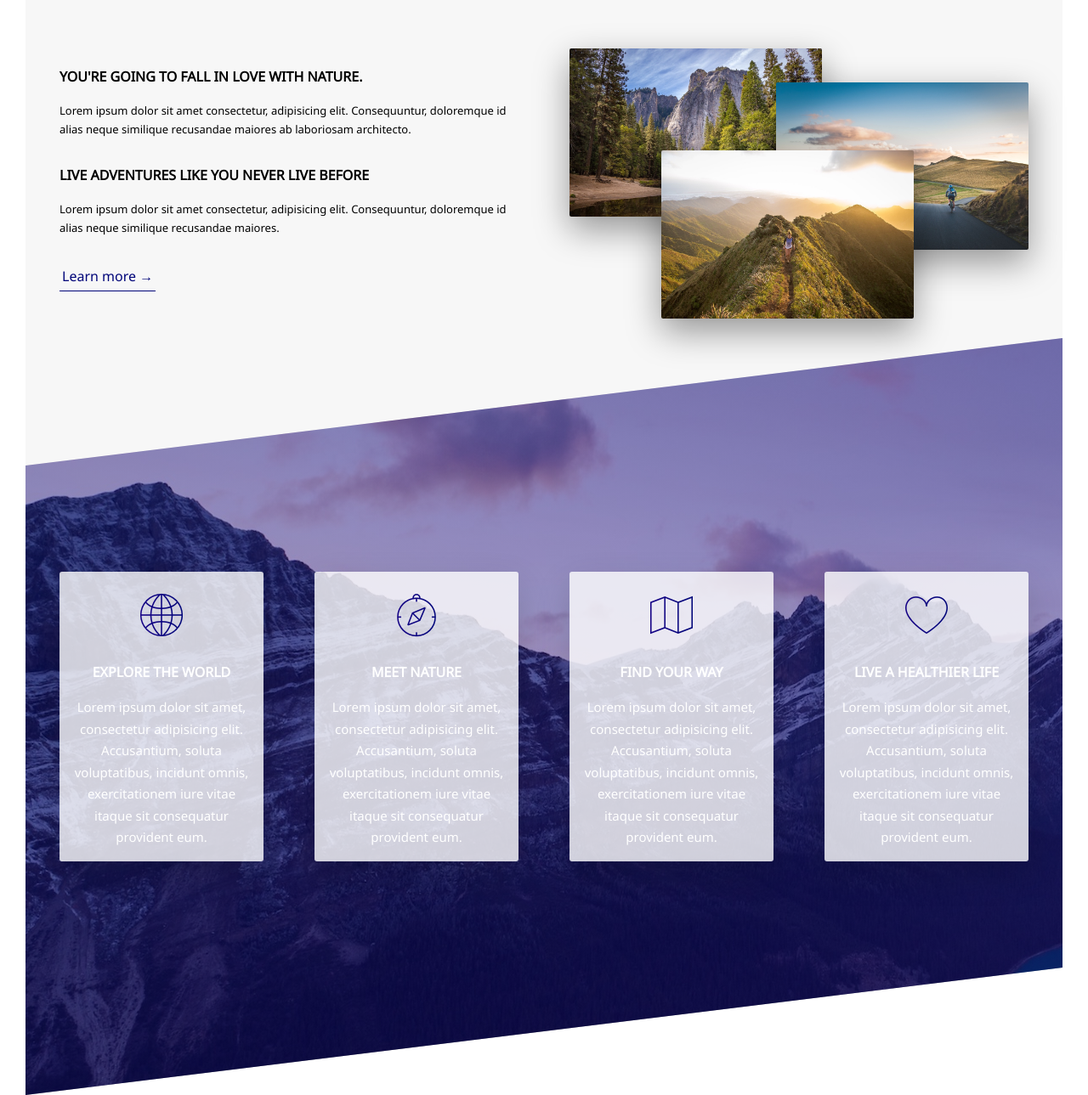
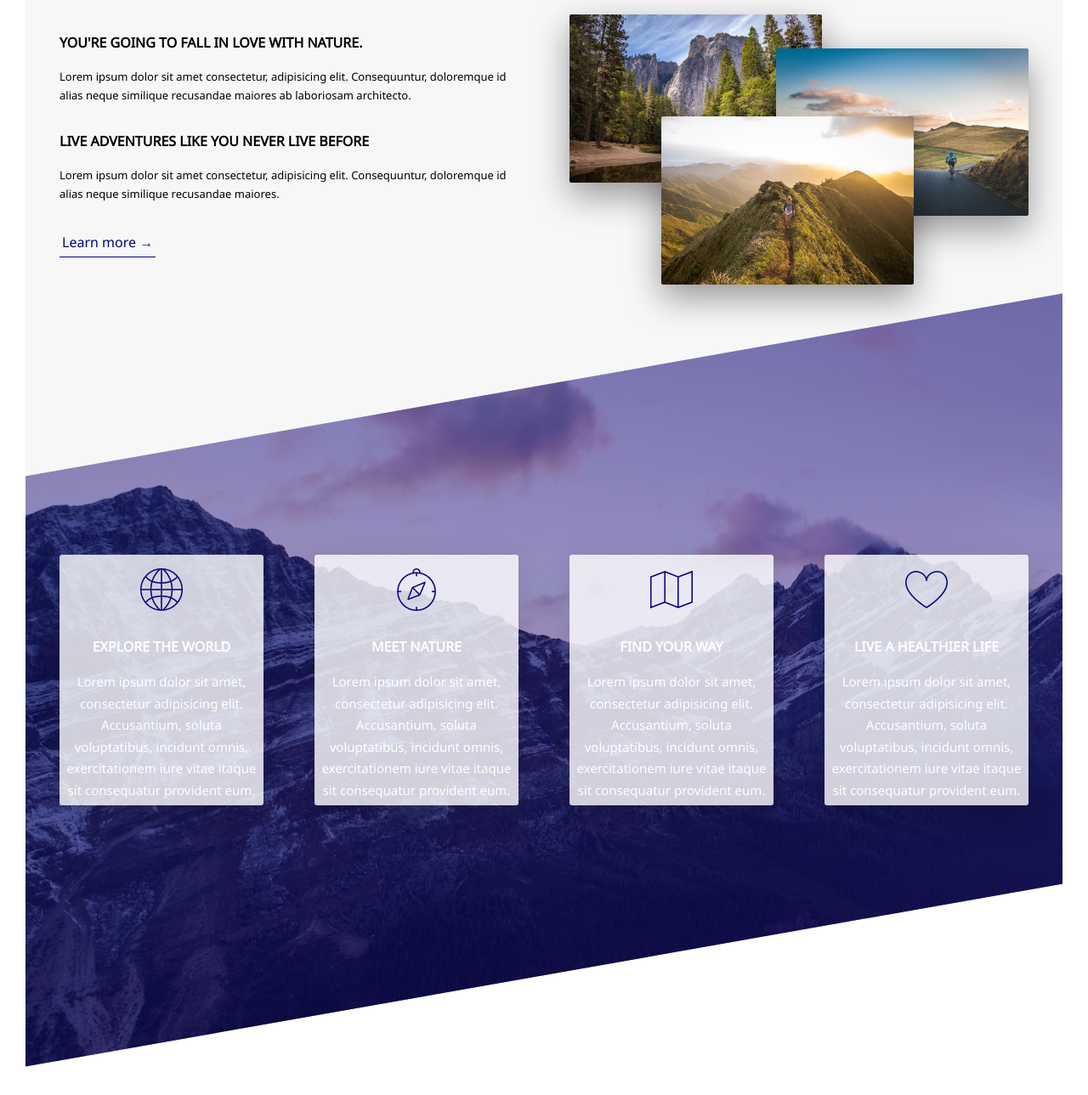
Before and after one commit to gitkencay/Mountair-Tour-Responsive, a website: page index.html in a window 1280 px wide. Shown: the part 843-2132 px from the top of the page at 85% size. After the commit the page ends 2099 px from the top, so only its background shows below. Drawn offline with Linux system fonts and the light colour scheme.

Commit message:
create some changes

```diff
--- a/sass/components/_feature-box.scss
+++ b/sass/components/_feature-box.scss
@@ -1,7 +1,7 @@
 .feature-box {
     background-color: rgba($color-ter, .8);
     font-size: 1.5rem;
-    padding: 1.5rem;
+    padding: 0.5rem;
     text-align: center;
     border-radius: 3px;
     box-shadow: 0 1.5rem 4rem rgba($color-black, .15);
--- a/sass/pages/_home.scss
+++ b/sass/pages/_home.scss
@@ -1,7 +1,7 @@
 .section-about{
     background-color: $color-light-gray-1;
-    padding: 23rem 0;
-    margin-top: -30vh;
+    padding: 27rem 0;
+    margin-top: -40vh;
     color: black;
 }
 
@@ -13,10 +13,10 @@
         rgba($color-secondary, 0.4)),
         url("../image/nat-4.jpg");
     background: cover;
-    margin-top: -10rem;
-    transform: skewY(-7deg);
+    margin-top: -12rem;
+    transform: skewY(-10deg);
 
     & > * {
-        transform: skewY(7deg);
+        transform: skewY(10deg);
     }
 }
```
Also changed, not shown: css/style.css.
